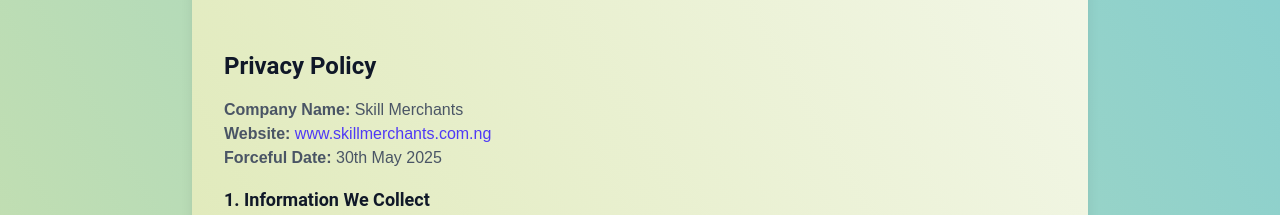
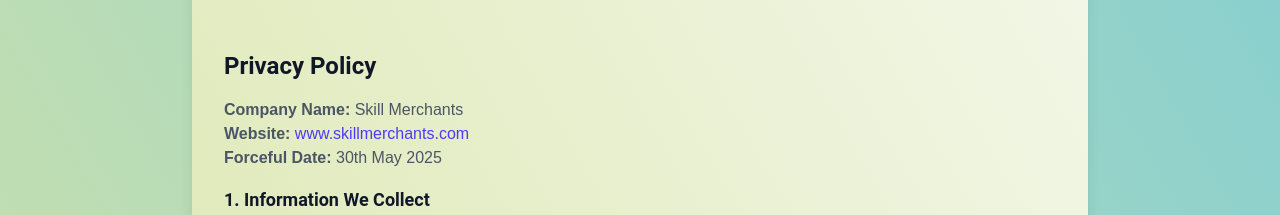
Before and after one commit to skillmerchants/skill-merchants, a Next.js app: page /pages/terms in a window 1280 px wide. Shown: the part 1323-1538 px from the top of the page. Built offline with nearby package versions, Linux system fonts and the light colour scheme.

Commit message:
Update page.jsx

```diff
--- a/src/app/pages/terms/page.jsx
+++ b/src/app/pages/terms/page.jsx
@@ -42,7 +42,7 @@ export default function TermsAndPrivacy() {
               <strong>Company Name:</strong> Skill Merchants<br />
               <strong>Website:</strong>{" "}
               <a
-                href="https://www.skillmerchants.com.ng"
+                href="https://www.skillmerchants.com"
                 className="text-indigo-600 hover:text-indigo-800"
                 target="_blank"
                 rel="noopener noreferrer"
@@ -157,12 +157,12 @@ export default function TermsAndPrivacy() {
               <strong>Company Name:</strong> Skill Merchants<br />
               <strong>Website:</strong>{" "}
               <a
-                href="https://www.skillmerchants.com.ng"
+                href="https://www.skillmerchants.com"
                 className="text-indigo-600 hover:text-indigo-800"
                 target="_blank"
                 rel="noopener noreferrer"
               >
-                www.skillmerchants.com.ng
+                www.skillmerchants.com
               </a>
               <br />
               <strong>Forceful Date:</strong> 30th May 2025
```
